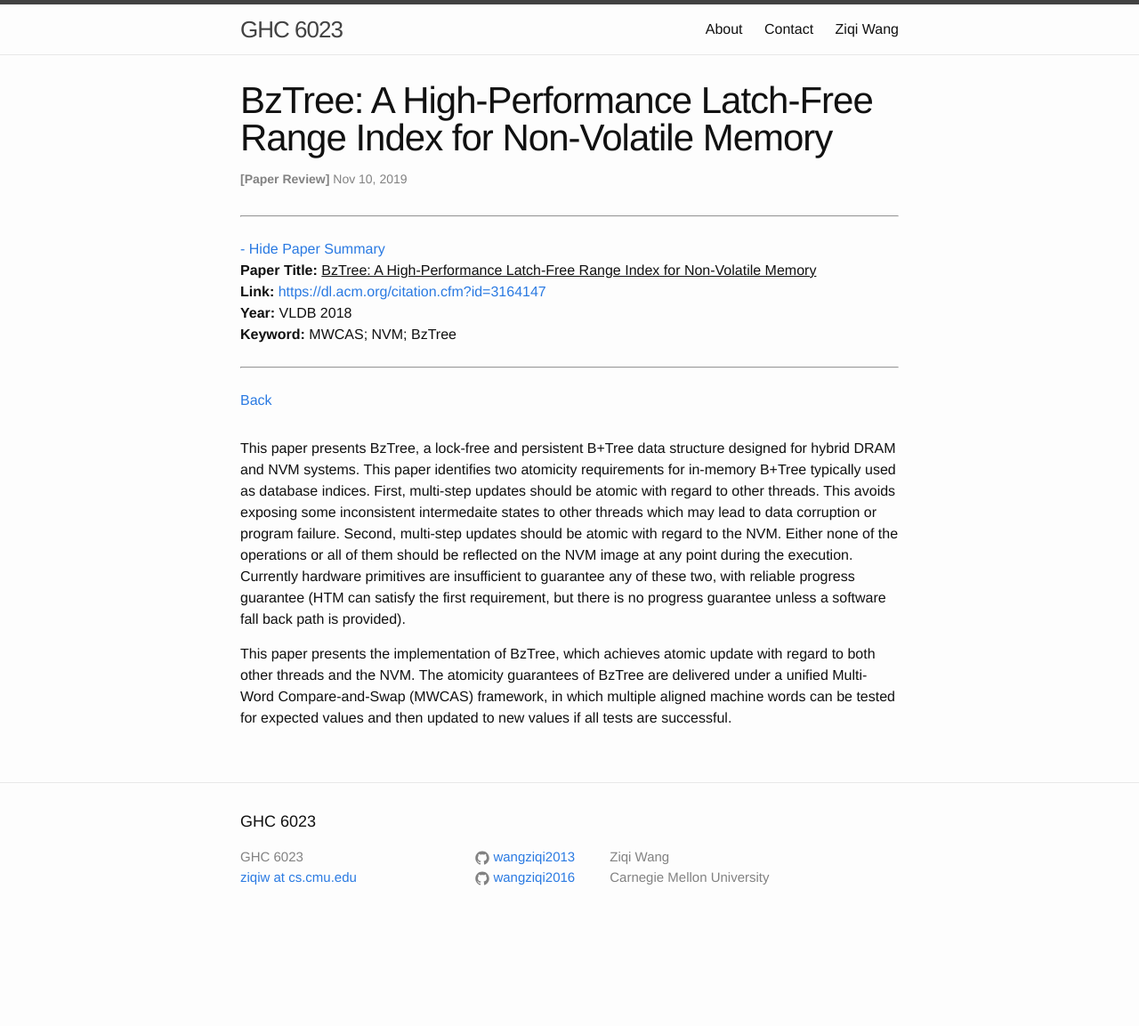
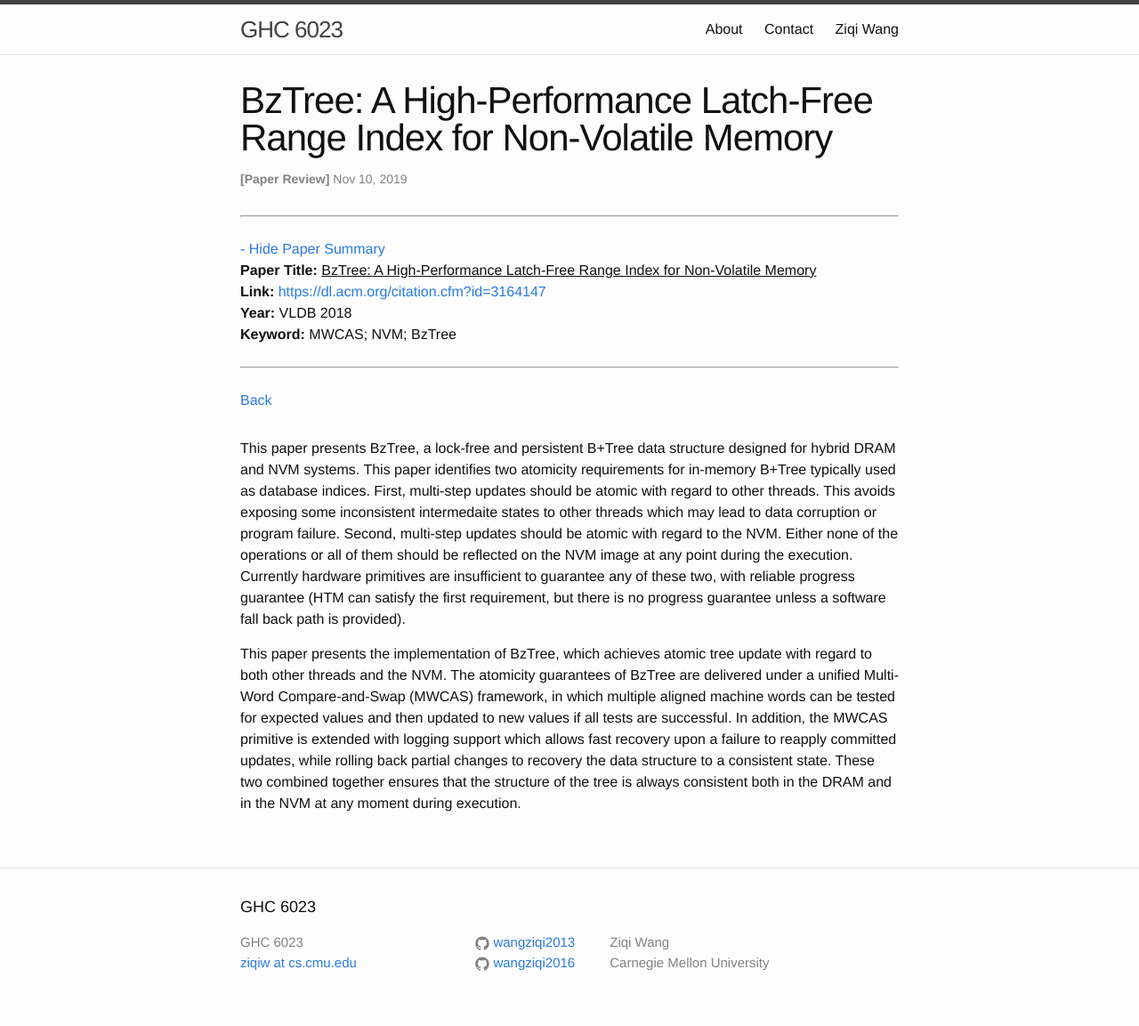
Before and after one commit to wangziqi2013/wangziqi2013.github.io, a Jekyll site: the page built from _posts/2019-11-10-bztree.markdown, in a window 1280 px wide. Shown: the whole page at 89% size. Built offline with Jekyll 4.4.1, drawn with Linux system fonts in a browser that asks for light colours; before the commit the page ends 1057 px from its top, so only the background shows below that.

Commit message:
Small change, going for dinner

```diff
--- a/_posts/2019-11-10-bztree.markdown
+++ b/_posts/2019-11-10-bztree.markdown
@@ -21,6 +21,10 @@ regard to the NVM. Either none of the operations or all of them should be reflec
 the execution. Currently hardware primitives are insufficient to guarantee any of these two, with reliable progress guarantee
 (HTM can satisfy the first requirement, but there is no progress guarantee unless a software fall back path is provided).
 
-This paper presents the implementation of BzTree, which achieves atomic update with regard to both other threads and the NVM.
-The atomicity guarantees of BzTree are delivered under a unified Multi-Word Compare-and-Swap (MWCAS) framework, in which
-multiple aligned machine words can be tested for expected values and then updated to new values if all tests are successful.
+This paper presents the implementation of BzTree, which achieves atomic tree update with regard to both other threads and
+the NVM. The atomicity guarantees of BzTree are delivered under a unified Multi-Word Compare-and-Swap (MWCAS) framework,
+in which multiple aligned machine words can be tested for expected values and then updated to new values if all tests are
+successful. In addition, the MWCAS primitive is extended with logging support which allows fast recovery upon a failure
+to reapply committed updates, while rolling back partial changes to recovery the data structure to a consistent state.
+These two combined together ensures that the structure of the tree is always consistent both in the DRAM and in the NVM
+at any moment during execution.
```
